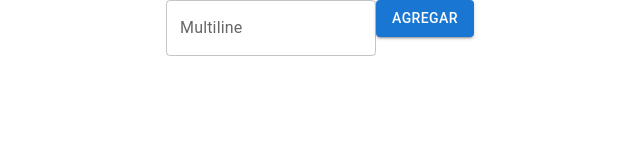
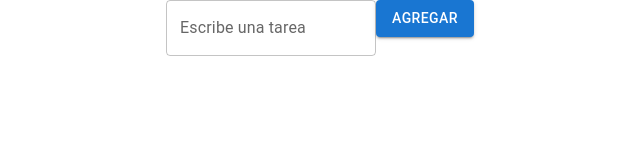
Before and after one commit to milily/Apiux_frontend_challenge, a React (Create React App) app: page / in a window 1280 px wide. Shown: the top 160 px of the page, without its empty margins (320-960 px from the left). Built offline with nearby package versions, Linux system fonts and the light colour scheme.

Commit message:
add styles with material ui

```diff
--- a/src/App.js
+++ b/src/App.js
@@ -1,4 +1,3 @@
-import logo from './logo.svg';
 import './App.css';
 import CardContainer from './components/CardContainer';
 
--- a/src/components/AddItem.js
+++ b/src/components/AddItem.js
@@ -1,4 +1,4 @@
-import React, {Fragment, useState} from "react"
+import React, {Fragment, useState} from "react";
 import TextField from '@mui/material/TextField';
 import Button from '@mui/material/Button';
 
@@ -9,7 +9,7 @@ const AddItem = ({getCurrentText, defaultValue=""}) =>{
         <Fragment>
              <TextField
                 id="outlined-multiline-flexible"
-                label="Multiline"
+                label="Escribe una tarea"
                 multiline
                 maxRows={4}
                 value={textInput}
--- a/src/components/CardContainer.js
+++ b/src/components/CardContainer.js
@@ -1,4 +1,5 @@
 import React, {Fragment} from "react";
+import Grid from '@mui/material/Grid';
 import AddItem from "./AddItem";
 import ListItems from "./ListItems";
 import { useDispatch, useSelector } from 'react-redux'
@@ -14,11 +15,18 @@ const CardContainer = () => {
     }
     return(
         <Fragment>
-             <AddItem
-                getCurrentText={currentText}/>
-            <ListItems
-                items={listItems}
-            />
+            <Grid container sx={{ justifyContent: 'center' }}>
+                <Grid item xs={10}>
+                    <AddItem
+                        getCurrentText={currentText}
+                    />
+                    <ListItems
+                        items={listItems}
+                    />
+                </Grid>
+
+            </Grid>
+
         </Fragment>
 
 
--- a/src/components/ListItems.js
+++ b/src/components/ListItems.js
@@ -1,7 +1,6 @@
 import React, {Fragment} from 'react'
 import List from '@mui/material/List';
 import SingleItem from './SingleItem'
-import { removeItem } from "../redux/actions";
 
 const ListItems = ({items}) => {
     return(
--- a/src/components/SingleItem.js
+++ b/src/components/SingleItem.js
@@ -1,5 +1,6 @@
-import React, {Fragment, useState} from 'react'
-import { useDispatch} from 'react-redux'
+import React, {Fragment, useState} from 'react';
+import Card from '@mui/material/Card';
+import { useDispatch} from 'react-redux';
 import ListItem from '@mui/material/ListItem';
 import ListItemButton from '@mui/material/ListItemButton';
 import ListItemIcon from '@mui/material/ListItemIcon';
@@ -21,6 +22,7 @@ const ListItems = ({index, value, labelId}) => {
 
     return(
 
+        <Card sx={{backgroundColor: '#edf5f9', borderRadius: '14px', border: '3px solid #ffdd56' }}>
             <ListItem
                 secondaryAction={
                     <Fragment>
@@ -48,6 +50,8 @@ const ListItems = ({index, value, labelId}) => {
                 {isEditing ? <AddItem defaultValue={value} getCurrentText={getCurrentText}/> : <ListItemText id={labelId} primary={value} />}
                 </ListItemButton>
             </ListItem>
+        </Card>
+
     )
 
 }
```
Lines whose indentation alone changed are shown as unchanged.
